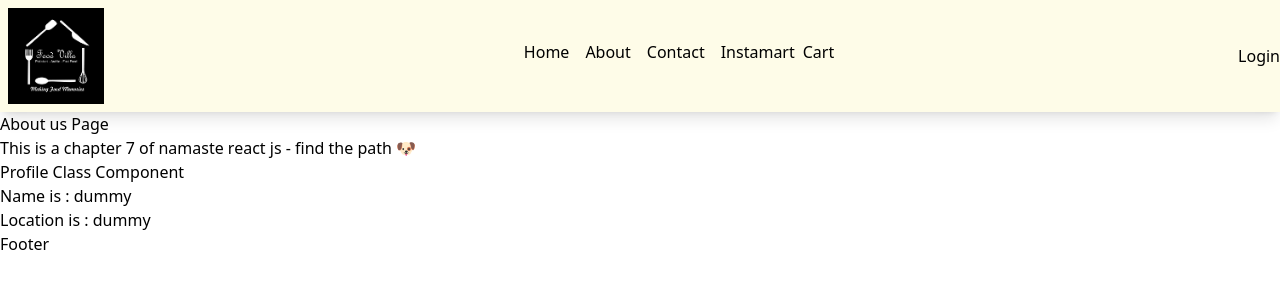
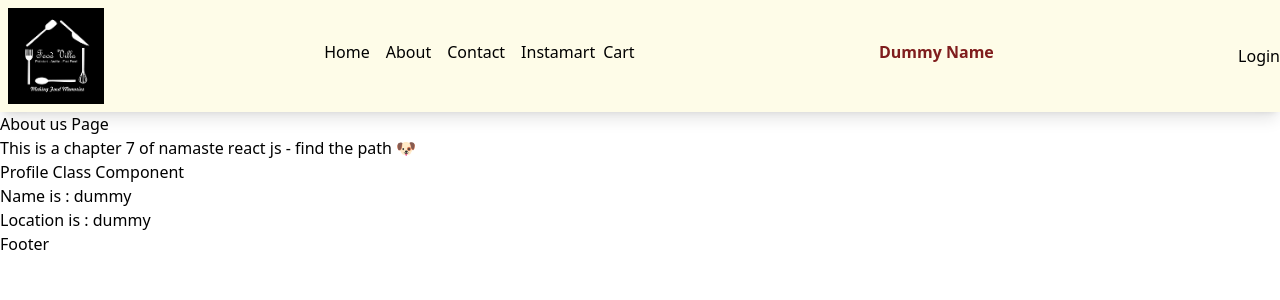
Before and after one commit to nikhil-github/namaste-react-live, a React (Vite) app: page /about in a window 1280 px wide. Shown: the top 300 px of the page. Built offline with nearby package versions, Linux system fonts and the light colour scheme; no server answers.

Commit message:
session 11

```diff
--- a/src/App.js
+++ b/src/App.js
@@ -25,7 +25,7 @@
  *
  */
 
-import React, { Children, lazy, Suspense } from "react";
+import React, { Children, lazy, Suspense, useState } from "react";
 import ReactDOM from "react-dom/client";
 import Header from "./components/Header";
 import Body from "./components/Body";
@@ -52,6 +52,12 @@ const About = lazy(() => import("./components/About"));
 // Functional Component
 // Name starts with capital letter - non mandatory but good practice
 const AppLayout = () => {
+  const [user, setUser] = useState({
+    name : "Nik",
+    email: "email.com"
+  });
+
+
   return (
     <>
       <Header />
--- a/src/components/Body.js
+++ b/src/components/Body.js
@@ -1,10 +1,11 @@
 import { restroList } from "../config";
 import RestroCard from "./Restro";
-import { useState, useEffect } from "react";
+import { useState, useEffect, useContext } from "react";
 import Shimmer from "./Shimmer";
 import { Link } from "react-router-dom";
 import useOnline from "../utils/useOnline";
 import filterData from "../utils/helper";
+import UserContext from "../utils/userContext";
 
 // what is state
 // what is a hook - just another function
@@ -16,6 +17,7 @@ const Body = () => {
   const [filteredRestros, setFilteredRestros] = useState([]);
   // searchText is a local state variable
   const [searchText, setSearchText] = useState(""); // returns variable name and the set function to update the variable
+  const { user } = useContext(UserContext)
 
   // called after render with empty array
   // dep arr provided, then call useEffect evert time after render
--- a/src/components/Header.js
+++ b/src/components/Header.js
@@ -1,6 +1,7 @@
-import { useState } from "react";
+import { useState, useContext } from "react";
 import Logo from "../assets/img/foodvilla.png";
 import { Link } from "react-router-dom";
+import UserContext from "../utils/userContext";
 
 const isLoggedIn = () => {
   return true;
@@ -17,6 +18,8 @@ const Title = () => (
 
 export const Header = () => {
   const [isLoggedIn, setIsloggedIn] = useState(false);
+
+  const { user } = useContext(UserContext);
 
   return (
     <div className="flex justify-between bg-pink-50 shadow-lg sm:bg-blue-50 md:bg-yellow-50">
@@ -40,6 +43,7 @@ export const Header = () => {
         </ul>
       </div>
 
+      <span className="p-10 font-bold text-red-900">{user.name}</span>
       {isLoggedIn ? (
         <button onClick={() => setIsloggedIn(false)}>Logout</button>
       ) : (
--- /dev/null
+++ b/src/utils/userContext.js
@@ -0,0 +1,7 @@
+import { createContext } from "react";
+
+const UserContext = createContext({
+  user: { name: "Dummy Name", email: "Dummy Email" },
+});
+
+export default UserContext;
```
